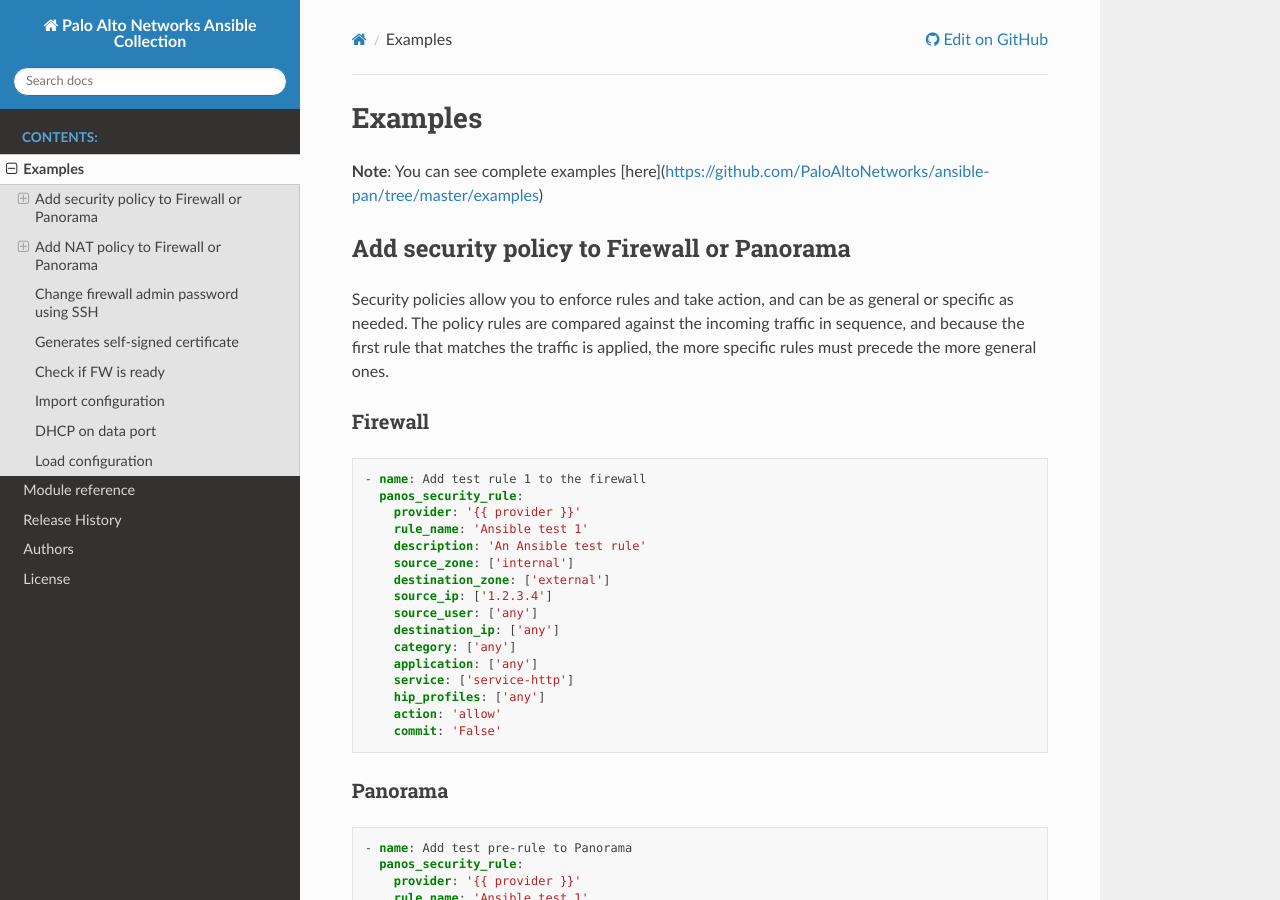
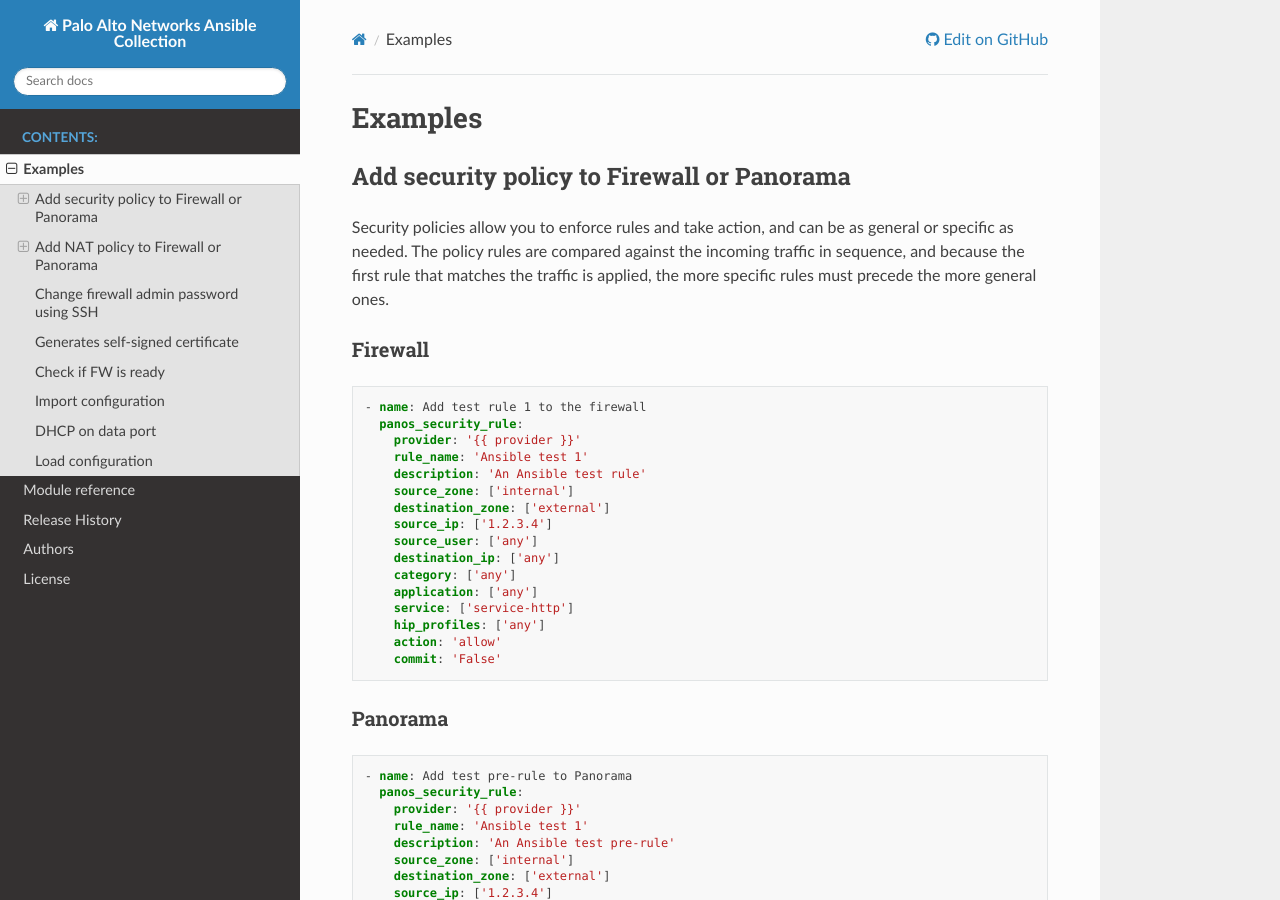
Before and after one commit to PaloAltoNetworks/pan-os-ansible, a Sphinx documentation site: the page built from docs/source/examples.rst, in a window 1280 px wide and 900 px high. Built offline with Sphinx 7.4.7 and the Read the Docs theme 2.0.0, drawn with Linux system fonts in a browser that asks for light colours; pages that are not in the unit, such as notebooks, are missing from menus.

Commit message:
docs: Remove examples link

```diff
--- a/docs/source/examples.rst
+++ b/docs/source/examples.rst
@@ -1,8 +1,6 @@
 ========
 Examples
 ========
-
-**Note**: You can see complete examples [here](https://github.com/PaloAltoNetworks/ansible-pan/tree/master/examples)
 
 Add security policy to Firewall or Panorama
 ===========================================
```
